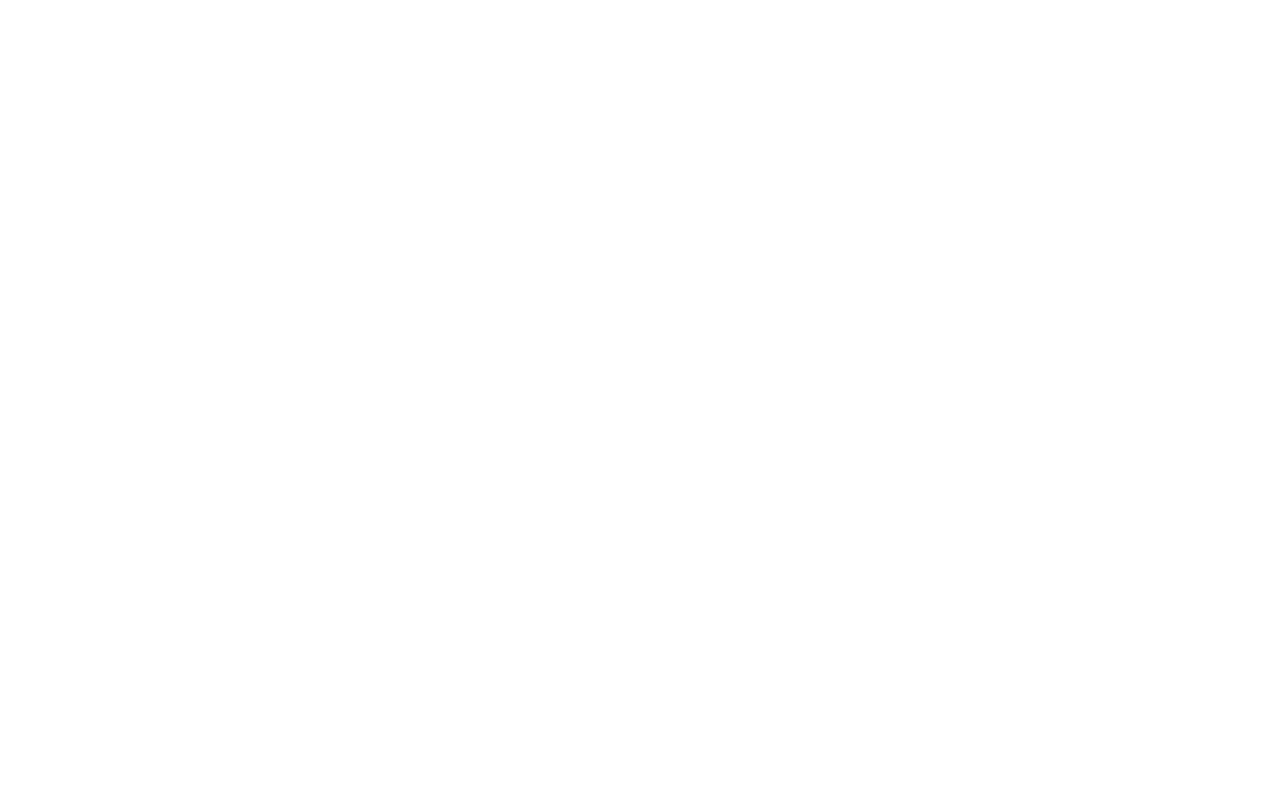
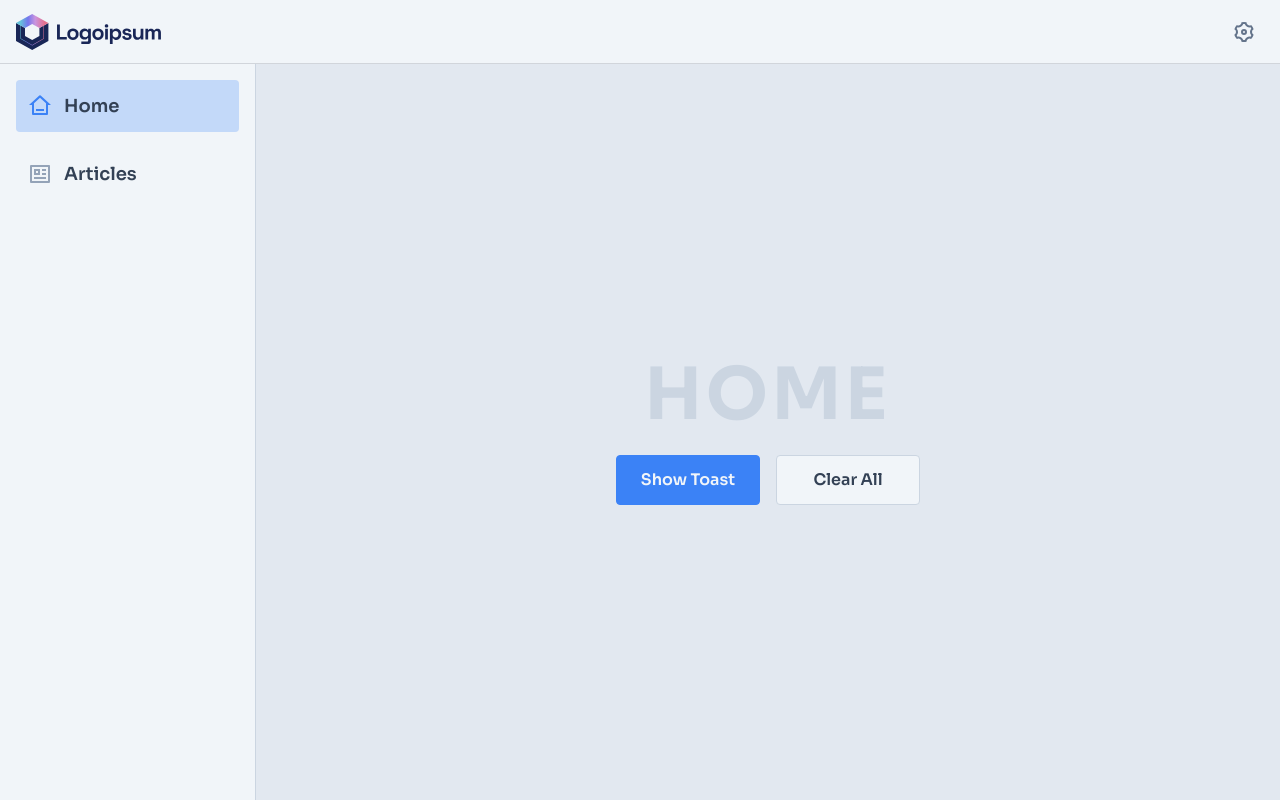
Before and after one commit to a2-coder/tutorial-custom-toaster, a React (Vite) app: page / in a window 1280 px wide. Built offline with nearby package versions, Linux system fonts and the light colour scheme.

Commit message:
feat: created layouts and pages

```diff
--- a/src/App.tsx
+++ b/src/App.tsx
@@ -1,9 +1,17 @@
-import { BrowserRouter } from 'react-router-dom';
+import { BrowserRouter, Route, Routes } from 'react-router-dom';
+import MainLayout from './layouts/MainLayout';
+import ArticlesPage from './pages/ArticlesPage';
+import HomePage from './pages/HomePage';
 
 function App() {
   return (
     <BrowserRouter>
-      {/* Routes comes here */}
+      <Routes>
+        <Route path='/' element={<MainLayout />}>
+          <Route index element={<HomePage />} />
+          <Route path='articles' element={<ArticlesPage />} />
+        </Route>
+      </Routes>
     </BrowserRouter>
   )
 }
--- /dev/null
+++ b/src/components/Button.tsx
@@ -0,0 +1,25 @@
+import { useMemo } from "react";
+
+interface IButtonProps {
+  text: string;
+  type?: 'primary' | 'secondary';
+  onClick?: () => void;
+}
+
+const Button = ({ text, type = 'secondary', onClick }: IButtonProps) => {
+
+  const classes = useMemo(() => {
+    const common = "cursor-pointer w-36 px-4 py-3 rounded font-semibold border";
+    const primary = "bg-blue-500 hover:bg-blue-600 text-slate-100 border-blue-500"
+    const secondary = "bg-slate-100 hover:bg-slate-200 text-slate-700 border-slate-300"
+    return [common, type === 'primary' ? primary : secondary].join(" ");
+  }, [type]);
+
+  return (
+    <button className={classes}>
+      {text}
+    </button>
+  )
+}
+
+export default Button
--- /dev/null
+++ b/src/components/HeroTitle.tsx
@@ -0,0 +1,13 @@
+interface IHeroTitleProps {
+  title: string;
+}
+
+const HeroTitle = ({ title }: IHeroTitleProps) => {
+  return (
+    <h1 className="text-7xl font-bold tracking-wider uppercase text-slate-300 text-center">
+      {title}
+    </h1>
+  )
+}
+
+export default HeroTitle
--- a/src/index.css
+++ b/src/index.css
@@ -1,3 +1,7 @@
 @tailwind base;
 @tailwind components;
 @tailwind utilities;
+
+button, a {
+  @apply transition duration-300 ease-in;
+}
--- /dev/null
+++ b/src/layouts/MainLayout.tsx
@@ -0,0 +1,19 @@
+import { Outlet } from "react-router-dom"
+import Header from "../partials/Header"
+import Sidebar from "../partials/Sidebar"
+
+const MainLayout = () => {
+  return (
+    <div className="flex flex-col w-screen h-screen bg-slate-200">
+      <Header />
+      <div className="flex-1 flex h-0">
+        <Sidebar />
+        <div className="flex-1 w-0 h-full overflow-y-auto">
+          <Outlet />
+        </div>
+      </div>
+    </div>
+  )
+}
+
+export default MainLayout
--- /dev/null
+++ b/src/pages/ArticlesPage.tsx
@@ -0,0 +1,18 @@
+import Button from "../components/Button"
+import HeroTitle from "../components/HeroTitle"
+
+const ArticlesPage = () => {
+  return (
+    <div className="w-full h-full flex flex-col">
+      <div className="m-auto space-y-6">
+        <HeroTitle title="Articles" />
+        <div className="flex items-center space-x-4 justify-center">
+          <Button type="primary" text="Show Toast" />
+          <Button type="secondary" text="Clear All" />
+        </div>
+      </div>
+    </div>
+  )
+}
+
+export default ArticlesPage
--- /dev/null
+++ b/src/pages/HomePage.tsx
@@ -0,0 +1,18 @@
+import Button from "../components/Button"
+import HeroTitle from "../components/HeroTitle"
+
+const HomePage = () => {
+  return (
+    <div className="w-full h-full flex flex-col">
+      <div className="m-auto space-y-6">
+        <HeroTitle title="Home" />
+        <div className="flex items-center space-x-4 justify-center">
+          <Button type="primary" text="Show Toast" />
+          <Button type="secondary" text="Clear All" />
+        </div>
+      </div>
+    </div>
+  )
+}
+
+export default HomePage
--- /dev/null
+++ b/src/partials/Header.tsx
@@ -0,0 +1,17 @@
+import logo from '../assets/logo.svg';
+import { RiSettings3Line } from 'react-icons/ri';
+
+const Header = () => {
+  return (
+    <div className="h-16 px-4 bg-slate-100 flex items-center flex-none border-b border-gray-300">
+      <img src={logo} className="h-9" alt="logo" />
+      <div className="ml-auto">
+        <button className="cursor-pointer p-2 text-slate-500 hover:text-slate-600">
+          <RiSettings3Line className='w-6 h-6' />
+        </button>
+      </div>
+    </div>
+  )
+}
+
+export default Header
--- /dev/null
+++ b/src/partials/Sidebar.tsx
@@ -0,0 +1,51 @@
+import { cloneElement, useCallback } from "react";
+import { NavLink } from "react-router-dom";
+import { RiHome3Line, RiProfileLine } from "react-icons/ri";
+
+const Sidebar = () => {
+  return (
+    <div className="flex-none w-64 bg-slate-100 border-r border-slate-300 p-4 space-y-4">
+      <SidebarItem icon={<RiHome3Line />} title="Home" path="/" />
+      <SidebarItem icon={<RiProfileLine />} title="Articles" path="/articles" />
+    </div>
+  )
+}
+
+/* -------------------------------------------------------------------------- */
+/*                                SIDEBAR ITEM                                */
+/* -------------------------------------------------------------------------- */
+interface ISidebarItemProps {
+  title: string;
+  path: string;
+  icon: React.ReactElement;
+  isActive?: boolean;
+}
+
+const SidebarItem = ({ title, path, icon, isActive = false }: ISidebarItemProps) => {
+
+  const getClasses = useCallback((isActive: boolean) => {
+    const common = "block w-full p-3 rounded flex items-center space-x-3";
+    const active = "bg-blue-500 bg-opacity-25";
+    const inactive = "bg-transparent hover:bg-slate-200";
+    return [common, isActive ? active : inactive].join(" ");
+  }, []);
+
+  return (
+    <NavLink className={({ isActive }) => getClasses(isActive)} to={path} end>
+      {
+        ({ isActive }) => (
+          <>
+            <div className={isActive ? 'text-blue-500' : 'text-slate-400'}>
+              {cloneElement(icon, { className: 'w-6 h-6' })}
+            </div>
+            <div className="font-semibold text-lg text-slate-700">
+              {title}
+            </div>
+          </>
+        )
+      }
+    </NavLink>
+  )
+}
+
+export default Sidebar
```
